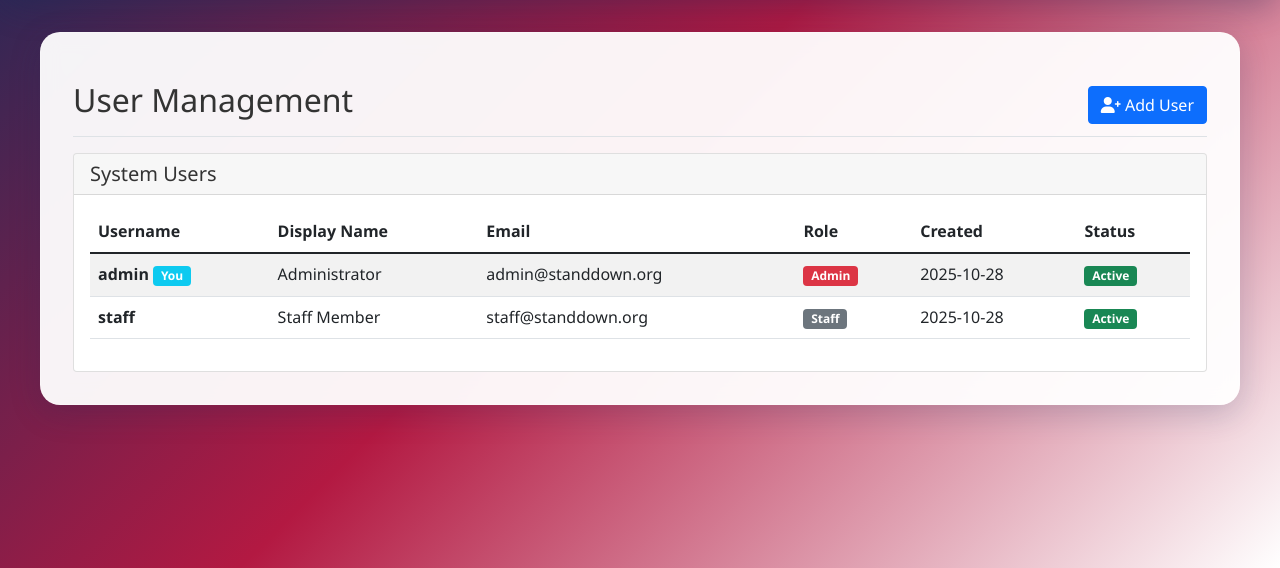
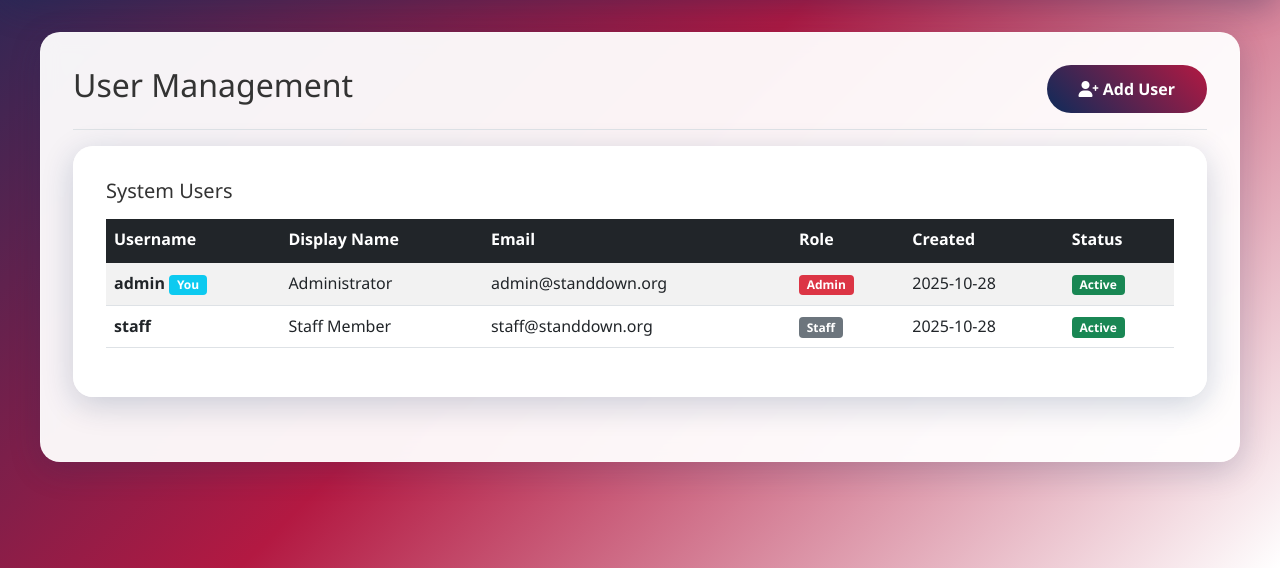
Before and after one commit to husseinthedev-CR7/sacramento-standdown, a Flask app: page /users in a window 1280 px wide. Shown: the part 232-800 px from the top of the page. Run offline with Flask 3, Linux system fonts and the light colour scheme; a user stored in the database is signed in; data comes from the database, SQL or seed files in the repository.

Commit message:
Update users.html

```diff
--- a/templates/users.html
+++ b/templates/users.html
@@ -3,23 +3,20 @@
 {% block title %}User Management - Sacramento Stand Down{% endblock %}
 
 {% block content %}
-<div class="d-flex justify-content-between flex-wrap flex-md-nowrap align-items-center pt-3 pb-2 mb-3 border-bottom">
+<div class="d-flex justify-content-between flex-wrap flex-md-nowrap align-items-center pb-3 mb-3 border-bottom">
     <h1 class="h2">User Management</h1>
     <div class="btn-toolbar mb-2 mb-md-0">
-        <a href="{{ url_for('add_user') }}" class="btn btn-primary">
+        <a href="{{ url_for('add_user') }}" class="btn btn-ssd">
             <i class="fas fa-user-plus"></i> Add User
         </a>
     </div>
 </div>
 
-<div class="card">
-    <div class="card-header">
-        <h5 class="card-title mb-0">System Users</h5>
-    </div>
-    <div class="card-body">
+<div class="content-card">
+    <h5 class="card-title mb-3">System Users</h5>
     <div class="table-responsive">
         <table class="table table-striped table-hover">
-                <thead>
+            <thead class="table-dark">
                 <tr>
                     <th>Username</th>
                     <th>Display Name</th>
@@ -55,5 +52,4 @@
         </table>
     </div>
 </div>
-</div>
 {% endblock %}
```
Lines whose indentation alone changed are shown as unchanged.
